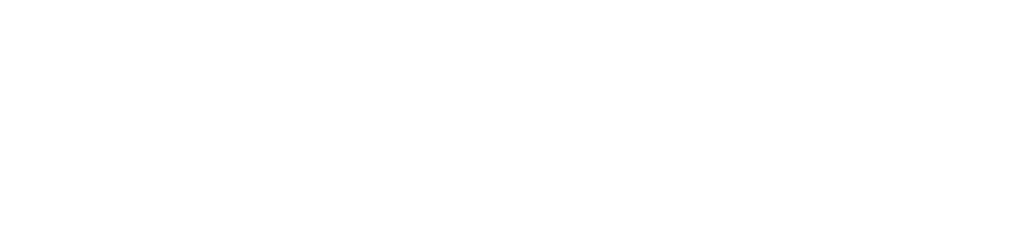
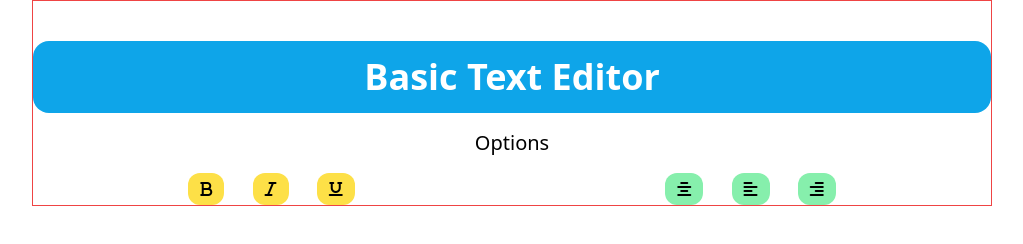
Before and after one commit to alifhossain07/text-editor-basicJavaScript, a plain HTML site: page index.html in a window 1280 px wide. Shown: the whole page, without its empty margins (128-1151 px from the left). Drawn offline with nearby package versions, Linux system fonts and the light colour scheme.

Commit message:
Text format html

```diff
--- a/index.html
+++ b/index.html
@@ -4,8 +4,30 @@
     <meta charset="UTF-8">
     <meta name="viewport" content="width=device-width, initial-scale=1.0">
     <title>Text Editor</title>
+    <script src="https://cdn.tailwindcss.com"></script>
+    <script src="https://kit.fontawesome.com/a6d9640390.js" crossorigin="anonymous"></script>
 </head>
-<body>
+<body class="w-3/4 mx-auto border border-red-500">
+    <header>
+        <h1 class="text-4xl text-center p-4 font-bold bg-sky-500 text-white rounded-2xl mt-10">Basic Text Editor</h1>
+    </header>
+    <!-- Text Format Section  -->
+    <section>
+        <h1 class="text-xl text-center mt-4">Options</h1>
+        <div class="flex justify-around mt-4">
+            <div class="space-x-6">
+                <button class=" bg-yellow-300 px-3 rounded-xl py-1 hover:bg-blue-400"><i class="fa-solid fa-bold"></i></button>
+                <button class="hover:bg-blue-400 bg-yellow-300 px-3 rounded-xl py-1"><i class="fa-solid fa-italic"></i></button>
+                <button class="hover:bg-blue-400 bg-yellow-300 px-3 rounded-xl py-1"><i class="fa-solid fa-underline"></i></button>
+            </div>
+            <div class="space-x-6">
+                <button class="hover:bg-blue-400 bg-green-300 px-3 rounded-xl py-1"><i class="fa-solid fa-align-center"></i></button>
+                <button class="hover:bg-blue-400 bg-green-300 px-3 rounded-xl py-1"><i class="fa-solid fa-align-left"></i></button>
+                <button class="hover:bg-blue-400 bg-green-300 px-3 rounded-xl py-1"><i class="fa-solid fa-align-right"></i></button>
+            </div>
+        </div>
+    </section>
+
 
 </body>
 </html>
--- /dev/null
+++ b/tailwind.config.js
@@ -0,0 +1,8 @@
+/** @type {import('tailwindcss').Config} */
+module.exports = {
+    content: ["./src/**/*.{html,js}"],
+    theme: {
+      extend: {},
+    },
+    plugins: [],
+  }
```
